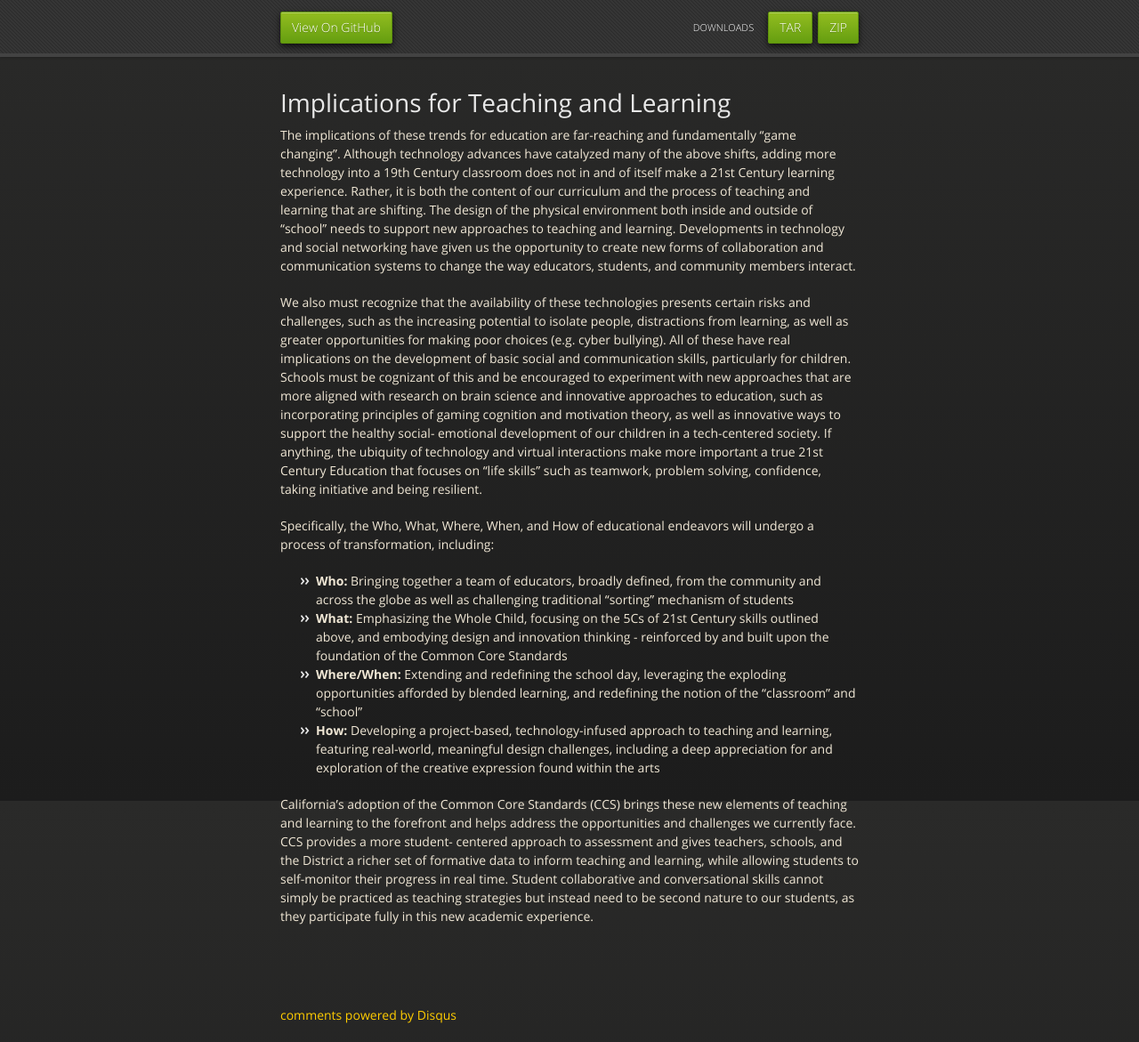
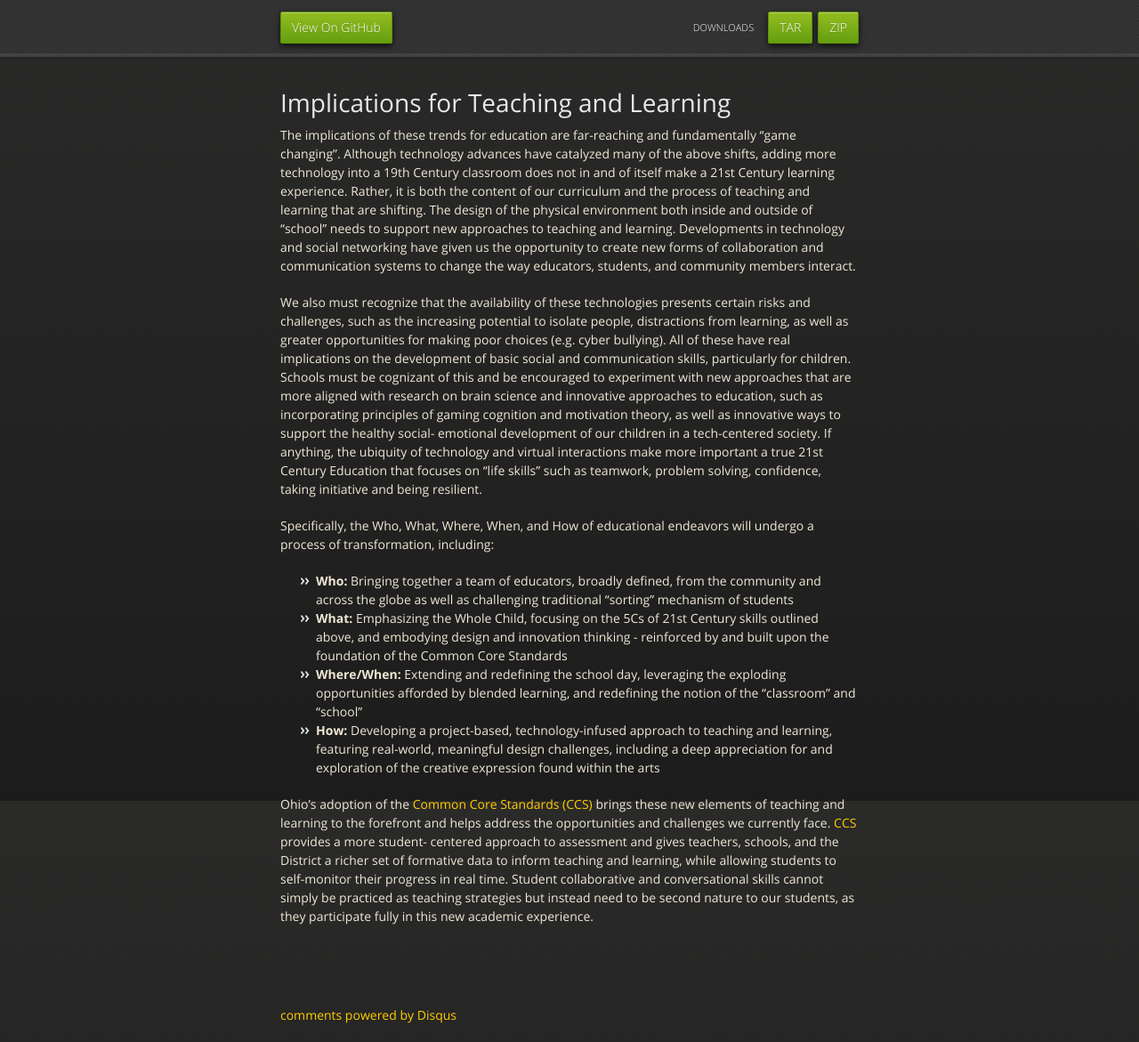
Before and after one commit to christopherritter/sccs-strategic-plan, a Jekyll site: the page built from implications.md, in a window 1280 px wide and 1171 px high. Shown: the whole window at 89% size. Built offline with Jekyll 4.4.1, drawn with Linux system fonts in a browser that asks for light colours; nearby versions of some CDN libraries; Markdown is read by kramdown in place of the engine named in the settings; comment, search, counter and statistics services are not loaded.

Commit message:
Update implications.md

```diff
--- a/implications.md
+++ b/implications.md
@@ -49,9 +49,9 @@ teaching and learning, featuring real-world, meaningful design challenges,
 including a deep appreciation for and exploration of the creative
 expression found within the arts
 
-California's adoption of the Common Core Standards (CCS) brings these new
+Ohio's adoption of the [Common Core Standards (CCS)](http://www.commoncore.org/) brings these new
 elements of teaching and learning to the forefront and helps address the
-opportunities and challenges we currently face. CCS provides a more student-
+opportunities and challenges we currently face. [CCS](http://www.commoncore.org/) provides a more student-
 centered approach to assessment and gives teachers, schools, and the District a
 richer set of formative data to inform teaching and learning, while allowing
 students to self-monitor their progress in real time.  Student collaborative and
```
